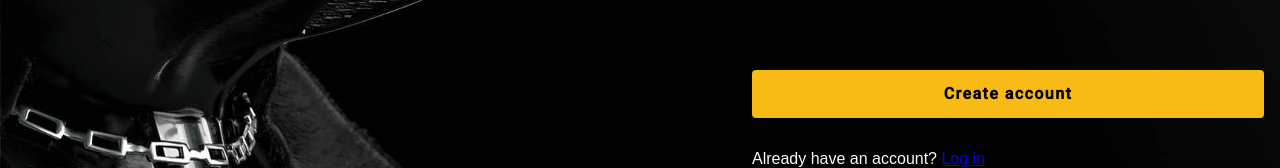
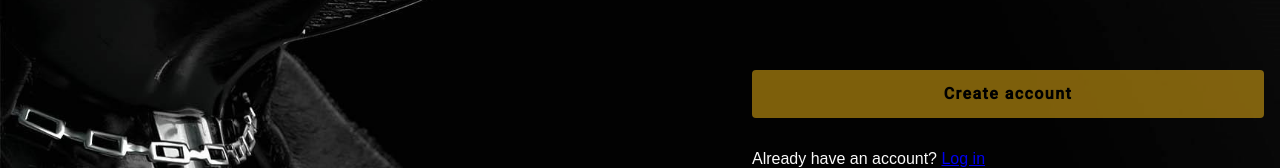
Before and after one commit to otecMuxah/pavloA, an Angular app: page /sign-up in a window 1280 px wide. Shown: the part 602-770 px from the top of the page. Built offline with nearby package versions, Linux system fonts and the light colour scheme; no server answers.

Commit message:
feat(sign up form): minor fixes

```diff
--- a/src/app/sign-up/services/sign-up.service.ts
+++ b/src/app/sign-up/services/sign-up.service.ts
@@ -1,6 +1,6 @@
 import { inject, Injectable } from '@angular/core';
 import { HttpClient } from '@angular/common/http';
-import { map, Observable } from 'rxjs';
+import { catchError, map, Observable, of } from 'rxjs';
 import { ICountry } from '../models/country.model';
 import {
   RESTCOUNTRIES_ENDPOINTS,
@@ -23,7 +23,8 @@ export class SignUpService {
         return response.sort((a: ICountry, b: ICountry) =>
           a.name.common.localeCompare(b.name.common)
         );
-      })
+      }),
+      catchError(() => of([]))
     );
   }
 }
--- a/src/app/sign-up/sign-up.component.html
+++ b/src/app/sign-up/sign-up.component.html
@@ -127,7 +127,6 @@
           <button
             class="sign-up-form__confirm-button"
             mat-raised-button
-            color="primary"
             type="submit"
             [disabled]="!signUpForm.valid"
           >Create account
--- a/src/app/sign-up/sign-up.component.scss
+++ b/src/app/sign-up/sign-up.component.scss
@@ -53,4 +53,8 @@
     font-size: 1rem;
     font-weight: 700;
   }
+
+  &__confirm-button[disabled] {
+    opacity: 0.5;
+  }
 }
--- a/src/app/sign-up/sign-up.component.ts
+++ b/src/app/sign-up/sign-up.component.ts
@@ -56,7 +56,6 @@ export class SignUpComponent implements OnInit {
       debounceTime(500),
       map((country: string | null) => {
         const countryName = country?.split(' ')[1];
-
         return countryName ? countryName.toLowerCase() : country;
       }),
       distinctUntilChanged(),
```
